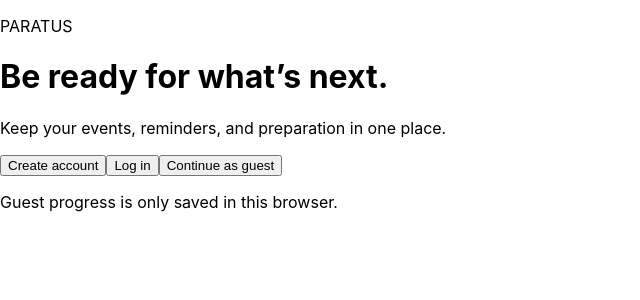
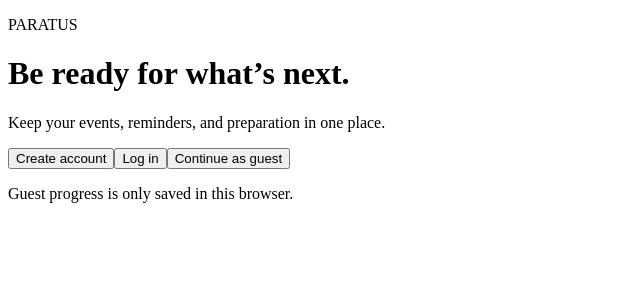
Before and after one commit to m24c58s7nk-ops/codespaces-react, a React (Vite) app: page / in a window 1280 px wide. Shown: the top 300 px of the page, without its empty margins (0-640 px from the left). Built offline with nearby package versions, Linux system fonts and the light colour scheme.

Commit message:
Add global Tablely styles

```diff
--- a/src/index.css
+++ b/src/index.css
@@ -1,13 +1 @@
-body {
-  margin: 0;
-  font-family: -apple-system, BlinkMacSystemFont, 'Segoe UI', 'Roboto', 'Oxygen',
-    'Ubuntu', 'Cantarell', 'Fira Sans', 'Droid Sans', 'Helvetica Neue',
-    sans-serif;
-  -webkit-font-smoothing: antialiased;
-  -moz-osx-font-smoothing: grayscale;
-}
-
-code {
-  font-family: source-code-pro, Menlo, Monaco, Consolas, 'Courier New',
-    monospace;
-}
+html{scroll-behavior:smooth}#root{min-height:100vh}::selection{background:#e8c878;color:#18211c}
```
